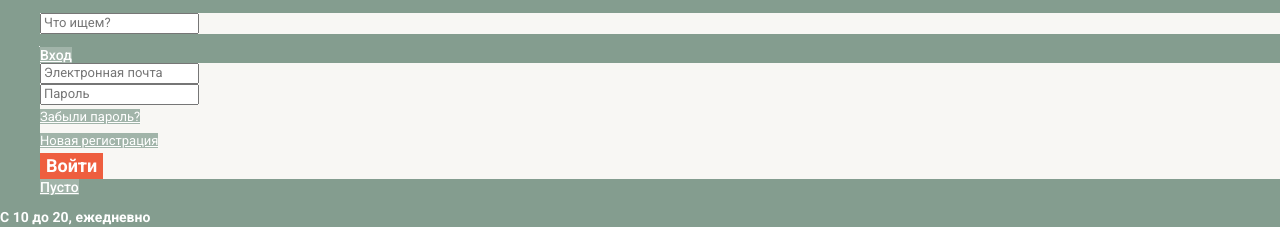
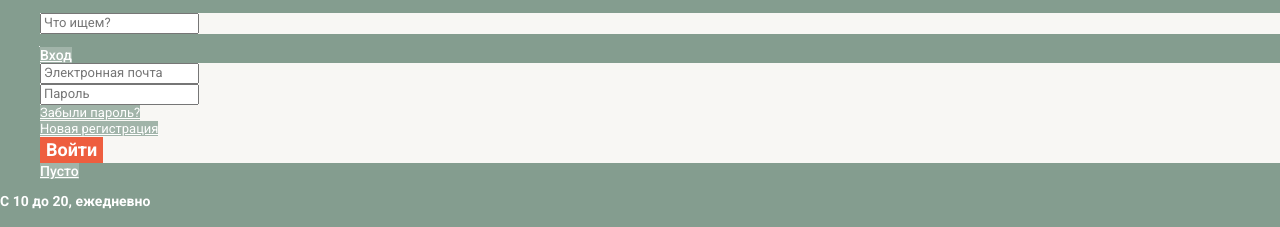
Before and after one commit to mads150/642669-gllacy, a plain HTML site: page index.html in a window 1280 px wide. Shown: the part 141-368 px from the top of the page. Drawn offline with nearby package versions, Linux system fonts and the light colour scheme.

Commit message:
Базовая стилизация

```diff
--- a/css/style.css
+++ b/css/style.css
@@ -66,7 +66,7 @@ a:focus {
   color: #ffffff;
 }
 
-.site-navigation .new-products {
+.site-navigation .new-products, .site-navigation h2 {
   display: none;
 }
 
@@ -155,13 +155,6 @@ a:focus {
   font-weight: 400;
   line-height: 24px;
   color: #999999;
-}
-
-.login-password-info,
-.registration {
-  font-size: 13px;
-  font-weight: 400;
-  line-height: 24px;
 }
 
 .opening-hours {
```
